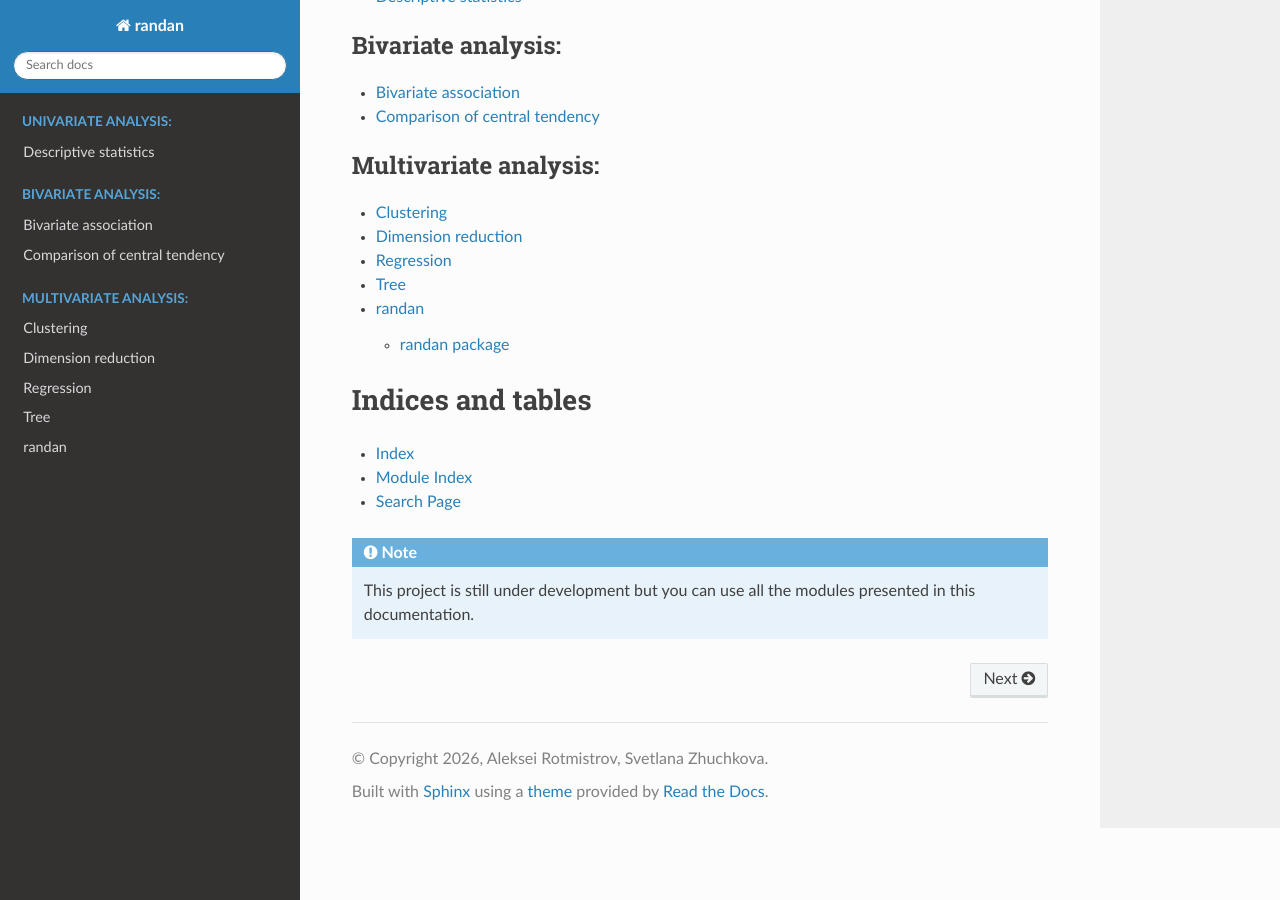
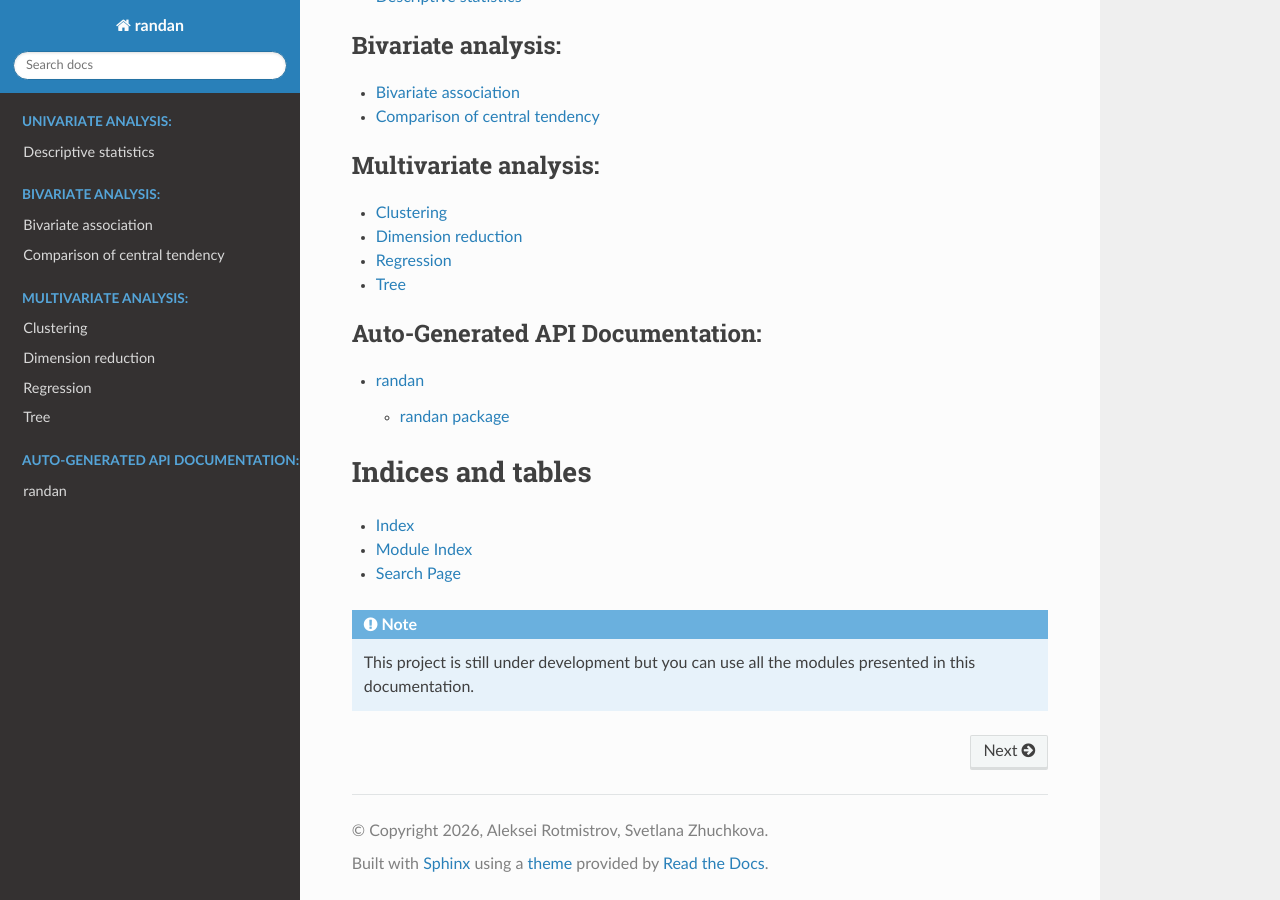
Before and after one commit to RandanCSS/randan, a Sphinx documentation site: the page built from docs/source/index.rst, in a window 1280 px wide and 900 px high, scrolled down 718 px. Built offline with Sphinx 7.4.7 and the Read the Docs theme 3.1.0, drawn with Linux system fonts in a browser that asks for light colours.

Commit message:
Update index.rst

```diff
--- a/docs/source/index.rst
+++ b/docs/source/index.rst
@@ -43,6 +43,10 @@ Use the links below to explore ``randan``'s functionality.
    regression
    tree
 
+.. toctree::
+   :maxdepth: 2
+   :caption: Auto-Generated API Documentation:
+
    autoapi/modules
 
 Indices and tables
```
